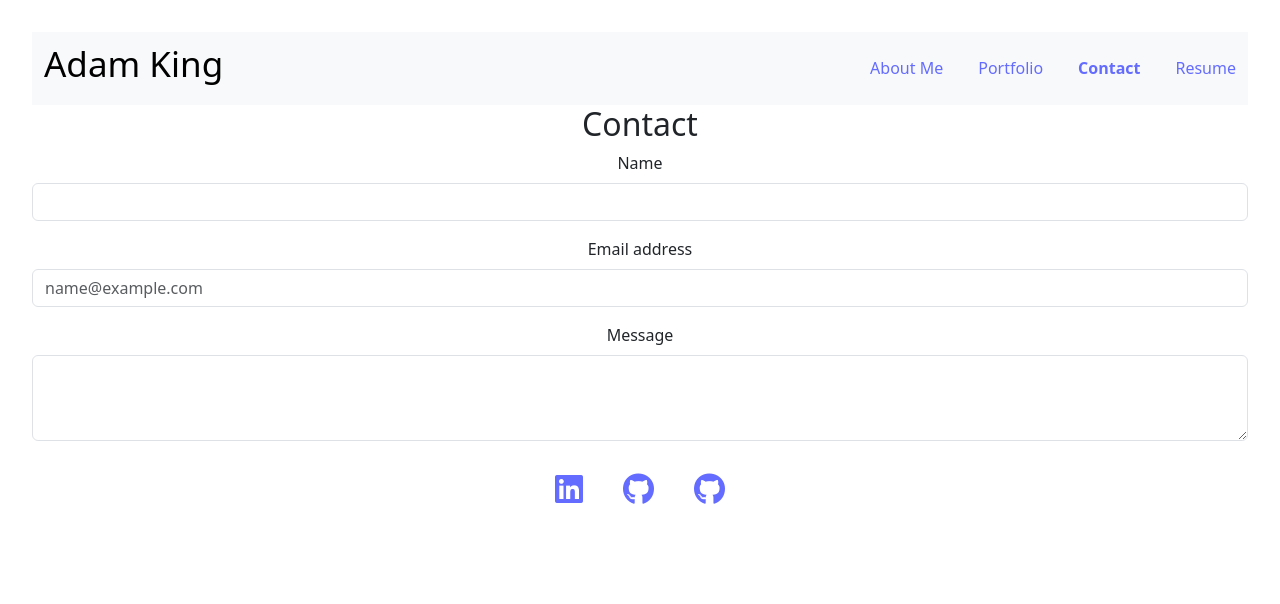
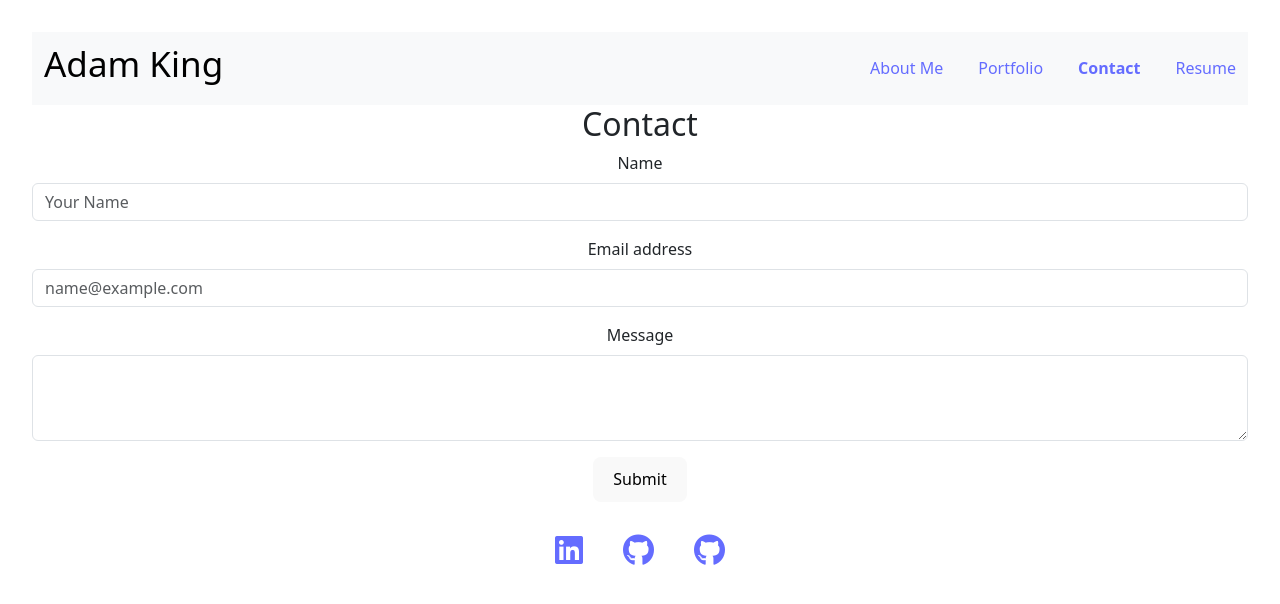
Before and after one commit to adaking1/my-portfolio-react, a React (Vite) app: page /contact in a window 1280 px wide. Shown: the top 604 px of the page. Built offline with nearby package versions, Linux system fonts and the light colour scheme.

Commit message:
added onBlur event handling for contact form

```diff
--- /dev/null
+++ b/src/components/UI/Form.jsx
@@ -0,0 +1,54 @@
+import { useState } from "react";
+import validateEmail from "../../utils/emailValidate";
+
+export default function Form() {
+    const [name, setName] = useState("");
+    const [email, setEmail] = useState("");
+    const [message, setMessage] = useState("");
+    const [error, setError] = useState("");
+    const change = (inputName, value) => {
+        switch (inputName) {
+            case "name":
+                setName(value);
+                setError("");
+                break;
+            case "email":
+                setEmail(value);
+                setError("");
+                break;
+            default:
+                setMessage(value);
+                setError("");
+        }
+    }
+    const blur = (inputName, value) => {
+        if (!value) {
+            setError(`Invalid ${inputName}`)
+        }
+        if (inputName === "email") {
+            const valid = validateEmail(value)
+            if (!valid) {
+                setError('Invalid email');
+            }
+        }
+    }
+    return (
+        <>
+        <h2>Contact</h2>
+        <div className="mb-3">
+            <label htmlFor="exampleFormControlInput1" className="form-label">Name</label>
+            <input type="text" className="form-control" id="exampleFormControlInput1" placeholder="Your Name" value={name} onChange={(e) => change("name", e.target.value)} onBlur={(e) => blur("name", e.target.value)} required/>
+            </div>
+            <div className="mb-3">
+            <label htmlFor="exampleFormControlInput1" className="form-label">Email address</label>
+            <input type="email" className="form-control" id="exampleFormControlInput2" placeholder="name@example.com" value={email} onChange={(e) => change("email", e.target.value)} onBlur={(e) => blur("email", e.target.value)} required/>
+            </div>
+            <div className="mb-3">
+            <label htmlFor="exampleFormControlTextarea1" className="form-label">Message</label>
+            <textarea className="form-control" id="exampleFormControlTextarea1" rows="3" value={message} onChange={(e) => change("message", e.target.value)} onBlur={(e) => blur("message", e.target.value)} required></textarea>
+            <p>{error}</p>
+            <button type="button">Submit</button>
+        </div>
+        </>
+    );
+}
--- a/src/pages/ContactPage.jsx
+++ b/src/pages/ContactPage.jsx
@@ -1,19 +1,7 @@
+import Form from '../components/UI/Form';
+
 export default function contactPage() {
     return (
-        <>
-        <h2>Contact</h2>
-        <div className="mb-3">
-            <label htmlFor="exampleFormControlInput1" className="form-label">Name</label>
-            <input type="text" className="form-control" id="exampleFormControlInput1"/>
-            </div>
-            <div className="mb-3">
-            <label htmlFor="exampleFormControlInput1" className="form-label">Email address</label>
-            <input type="email" className="form-control" id="exampleFormControlInput2" placeholder="name@example.com"/>
-            </div>
-            <div className="mb-3">
-            <label htmlFor="exampleFormControlTextarea1" className="form-label">Message</label>
-            <textarea className="form-control" id="exampleFormControlTextarea1" rows="3"></textarea>
-        </div>
-        </>
+        <Form />
     );
 }
--- /dev/null
+++ b/src/utils/emailValidate.js
@@ -0,0 +1,4 @@
+export default function validateEmail(email) {
+    const regex = /^([a-z0-9_\.-]+)@([\da-z\.-]+)\.([a-z\.]{2,6})$/
+    return regex.test(email.toLowerCase());
+}
```
